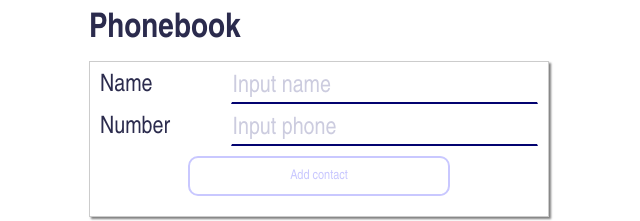
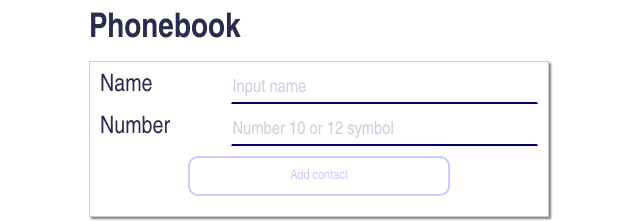
Before and after one commit to YEvhen-SHmatko/phonebook, a React (Create React App) app: page / in a window 1280 px wide. Shown: the top 221 px of the page, without its empty margins (321-961 px from the left). Built offline with nearby package versions, Linux system fonts and the light colour scheme.

Commit message:
edit verification and type input and submit filter on setTimeout on change

```diff
--- a/public/index.html
+++ b/public/index.html
@@ -28,7 +28,7 @@
       work correctly both with client-side routing and a non-root public URL.
       Learn how to configure a non-root public URL by running `npm run build`.
     -->
-    <title>React App</title>
+    <title>Phone book</title>
   </head>
   <body>
     <noscript>You need to enable JavaScript to run this app.</noscript>
--- a/src/components/ContactForm/ContactForm.js
+++ b/src/components/ContactForm/ContactForm.js
@@ -65,19 +65,28 @@ class ContactForm extends Component {
   render() {
     const { nameId, numberId } = ALL_ID;
     const { name, number } = this.state;
-    const verificationLength = name.length === 0 || number.length === 0;
-    const verificationNumber = Number.isNaN(Number(number)) || number === null;
-    const isActiveButton = verificationLength || verificationNumber;
-    const isActive = isActiveButton ? Styles.disabled : Styles.button;
+    const nameIsValid = name.length > 5;
+    const numberIsValid = number.length >= 10 && number.length < 12;
+    const isActiveName =
+      nameIsValid || name.length === 0
+        ? Styles.form__input
+        : Styles['form__input-invalid'];
+    const isActiveNumber =
+      numberIsValid || number.length === 0
+        ? Styles.form__input
+        : Styles['form__input-invalid'];
+    const isActiveBTN = nameIsValid && numberIsValid;
+    const isActive = isActiveBTN ? Styles.button : Styles.disabled;
+
     return (
       <CSSTransition in timeout={250} unmountOnExit classNames={pop}>
         <section className={Styles.section__contact}>
           <form onSubmit={this.handleSubmit} className={Styles.form__contact}>
-            <label htmlFor={nameId} className={Styles['form__name-title']}>
+            <label htmlFor={nameId} className={Styles.form__title}>
               Name
               <input
                 id={nameId}
-                className={Styles['form__name-input']}
+                className={isActiveName}
                 onChange={this.handleChange}
                 value={name}
                 name="name"
@@ -85,23 +94,20 @@ class ContactForm extends Component {
                 placeholder="Input name"
               />
             </label>
-            <label htmlFor={numberId} className={Styles['form__name-title']}>
+            <label htmlFor={numberId} className={Styles.form__title}>
               Number
               <input
                 id={numberId}
-                className={Styles['form__name-input']}
+                type="number"
+                className={isActiveNumber}
+                required
                 onChange={this.handleChange}
                 value={number}
                 name="number"
-                type="tel"
-                placeholder="Input phone"
+                placeholder="Number 10 or 12 symbol"
               />
             </label>
-            <button
-              disabled={isActiveButton}
-              type="submit"
-              className={isActive}
-            >
+            <button disabled={!isActiveBTN} type="submit" className={isActive}>
               Add contact
             </button>
           </form>
--- a/src/components/ContactForm/ContactForm.module.css
+++ b/src/components/ContactForm/ContactForm.module.css
@@ -11,23 +11,30 @@
   box-shadow: 2px 2px 2px rgba(0, 0, 0, 0.5);
 }
 
-.form__name-title {
+.form__title {
   display: flex;
   justify-content: space-between;
   width: 100%;
   font-size: 24px;
 }
-.form__name-title:nth-child(1) {
+.form__title:nth-child(1) {
   padding-bottom: 10px;
 }
-.form__name-input {
+.form__input {
   width: 70%;
   border: 1px solid transparent;
   border-bottom: 2px solid rgb(3, 3, 112);
+  background: rgb(255, 255, 255);
   font-size: 24px;
 }
-.form__name-input::placeholder {
+.form__input::placeholder {
+  font-size: 18px;
   color: rgb(204, 204, 223);
+}
+.form__input-invalid {
+  composes: form__input;
+  background: rgba(255, 16, 7, 0.2);
+  border-bottom: 2px solid rgb(255, 16, 7);
 }
 .button {
   display: block;
--- a/src/components/ContactList/ContactList.js
+++ b/src/components/ContactList/ContactList.js
@@ -13,7 +13,7 @@ const removeWithLocalStorage = (contacts, id) => {
 };
 const ContactList = ({ filterContacts, removeContact }) => {
   const clickDelete = btnContact => {
-    const { id } = btnContact.target;
+    const { id } = btnContact.currentTarget;
     removeContact(id);
     saveToLocalStorage('contacts', removeWithLocalStorage(filterContacts, id));
   };
@@ -34,10 +34,10 @@ const ContactList = ({ filterContacts, removeContact }) => {
                 <span className={Styles['item-number']}>{contact.number}</span>
               </div>
               <button
+                id={contact.id}
                 className={Styles.button}
                 type="button"
                 onClick={clickDelete}
-                id={contact.id}
               >
                 <i className="large material-icons">backspace</i>
               </button>
--- a/src/components/ContactList/ContactList.module.css
+++ b/src/components/ContactList/ContactList.module.css
@@ -6,13 +6,12 @@
   flex-direction: column;
   align-items: center;
   justify-content: center;
-  /* flex-wrap: wrap; */
   list-style: none;
-  padding: 10px 0;
+  padding: 10px;
 }
 .item {
   width: 100%;
-  max-width: calc(100%-20px);
+  max-width: 100%;
   padding: 10px;
   display: flex;
   justify-content: space-between;
@@ -25,7 +24,6 @@
   margin-bottom: 0;
 }
 .item-wrap {
-  /* padding: 10px; */
   display: flex;
   width: 100%;
   max-width: calc(100%-20px);
@@ -42,7 +40,7 @@
   padding-left: 10px;
   justify-content: center;
   align-items: center;
-  font-size: 18px;
+  font-size: 16px;
 }
 .button {
   display: flex;
@@ -55,5 +53,4 @@
   height: 26px;
   padding: 0;
   border: 1px solid transparent;
-  /* border-radius: 4px; */
 }
--- a/src/components/Filter/Filter.js
+++ b/src/components/Filter/Filter.js
@@ -9,6 +9,7 @@ import * as filterActions from '../../redux/filter/filterActions';
 
 const INIT_STATE = {
   input: '',
+  active: false,
 };
 class Filter extends Component {
   static propTypes = {
@@ -19,15 +20,34 @@ class Filter extends Component {
     ...INIT_STATE,
   };
 
+  staticSubmit = () => {
+    const { input } = this.state;
+    const { onSubmit } = this.props;
+    onSubmit(input);
+    this.setState({ active: false });
+  };
+
+  timeoutSubmit = () => {
+    let timeoutID;
+    const submit = () => {
+      this.staticSubmit();
+      window.clearTimeout(timeoutID);
+    };
+    timeoutID = window.setTimeout(submit, 800);
+  };
+
   handleChange = e => {
+    const { active } = this.state;
     this.setState({ [e.target.name]: e.target.value });
+    if (active === false) {
+      this.timeoutSubmit();
+      this.setState({ active: true });
+    }
   };
 
   handleSubmit = e => {
     e.preventDefault();
-    const { input } = this.state;
-    const { onSubmit } = this.props;
-    onSubmit(input);
+    this.staticSubmit();
   };
 
   handleOnClean = e => {
@@ -48,6 +68,7 @@ class Filter extends Component {
               <span className={Styles['form__input-wrap']}>
                 <input
                   className={Styles.form__input}
+                  onInput={this.mySubmit}
                   onChange={this.handleChange}
                   value={input}
                   name="input"
--- a/src/components/PhoneBook/PhoneBook.module.css
+++ b/src/components/PhoneBook/PhoneBook.module.css
@@ -5,6 +5,19 @@
   font-family: 'Arial Narrow', Arial, sans-serif;
   color: rgb(43, 43, 77);
 }
+
+/* Chrome, Safari, Edge, Opera */
+input[type='number']::-webkit-outer-spin-button,
+input[type='number']::-webkit-inner-spin-button {
+  -webkit-appearance: none;
+  margin: 0;
+}
+
+/* Firefox */
+input[type='number'] {
+  -moz-appearance: textfield;
+}
+
 .section {
   display: flex;
   flex-direction: column;
```
Also changed, not shown: 18 other files (tests, documents, lock files or other folders).
